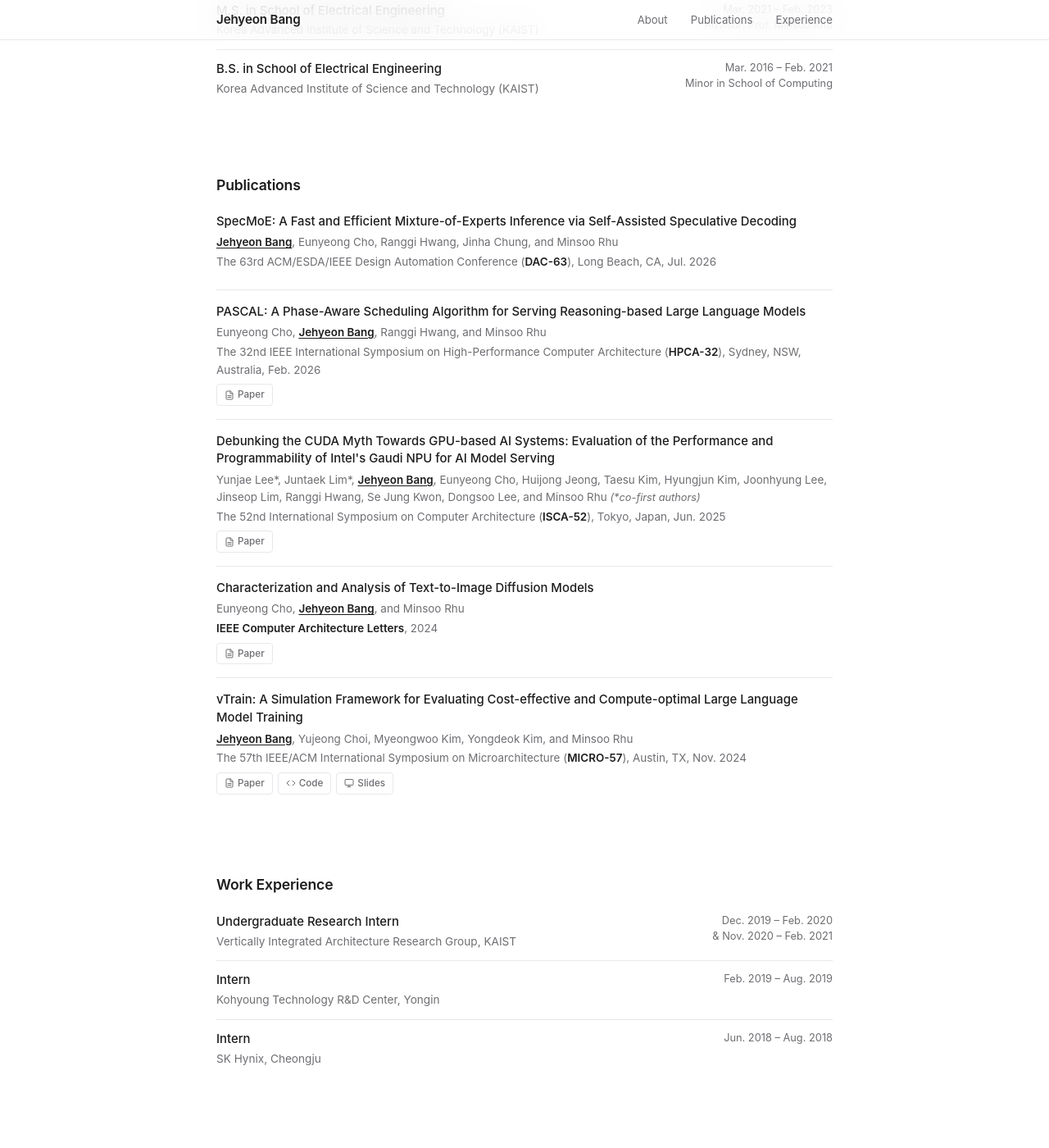
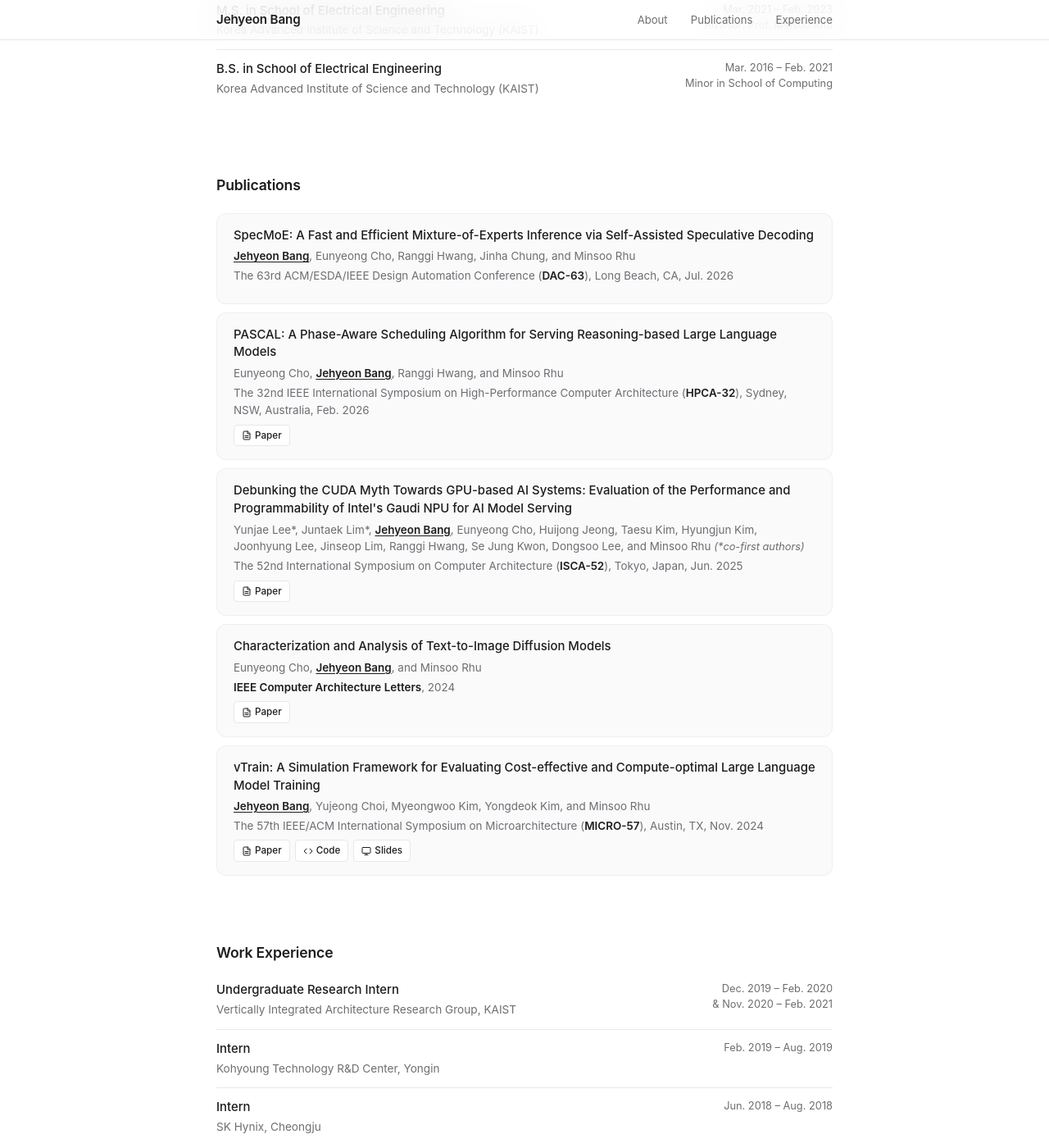
Before and after one commit to bangjh0430/bangjh0430.github.io, a Jekyll site: the page built from index.html, in a window 1280 px wide and 1400 px high, scrolled down 459 px. Shown: the whole window at 82% size. Built offline with Jekyll 4.4.1, drawn with Linux system fonts in a browser that asks for light colours.

Commit message:
Restyle publications as glassmorphism cards with white link buttons

```diff
--- a/assets/css/style.css
+++ b/assets/css/style.css
@@ -283,16 +283,36 @@ a:hover {
 .pub-list {
   display: flex;
   flex-direction: column;
+  gap: 10px;
 }
 
 .pub {
-  padding: 16px 0;
-  border-top: 1px solid var(--border);
+  padding: 16px 20px;
+  position: relative;
+  background: rgba(245,245,247,0.5);
+  border: 1px solid rgba(232,232,237,0.6);
+  border-radius: 12px;
+  backdrop-filter: blur(12px);
+  -webkit-backdrop-filter: blur(12px);
+  transition: all 0.2s ease;
 }
 
-.pub:first-child {
-  border-top: none;
-  padding-top: 0;
+.pub:hover {
+  background: rgba(245,245,247,0.7);
+  border-color: rgba(110,110,115,0.3);
+  box-shadow: 0 4px 16px rgba(0,0,0,0.06);
+}
+
+@media (prefers-color-scheme: dark) {
+  .pub {
+    background: rgba(45,45,45,0.35);
+    border-color: rgba(45,45,45,0.6);
+  }
+  .pub:hover {
+    background: rgba(45,45,45,0.55);
+    border-color: rgba(134,134,139,0.3);
+    box-shadow: 0 4px 16px rgba(0,0,0,0.3);
+  }
 }
 
 .pub-title {
@@ -354,7 +374,8 @@ a:hover {
   padding: 3px 9px;
   border: 1px solid var(--border);
   border-radius: 4px;
-  color: var(--text-secondary);
+  background: #ffffff;
+  color: var(--text);
   transition: all var(--transition);
 }
 
@@ -364,8 +385,14 @@ a:hover {
 }
 
 .pub-links a:hover {
-  color: var(--text);
-  border-color: var(--text-secondary);
+  background: var(--text);
+  color: var(--bg);
+}
+
+@media (prefers-color-scheme: dark) {
+  .pub-links a {
+    background: var(--bg);
+  }
 }
 
 /* ========== Skills ========== */
```
